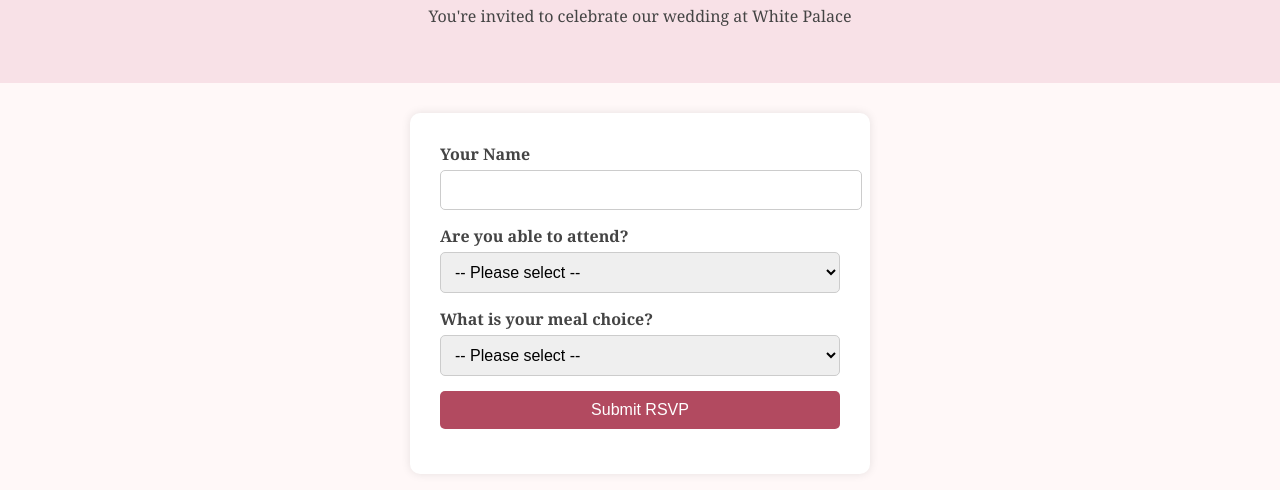
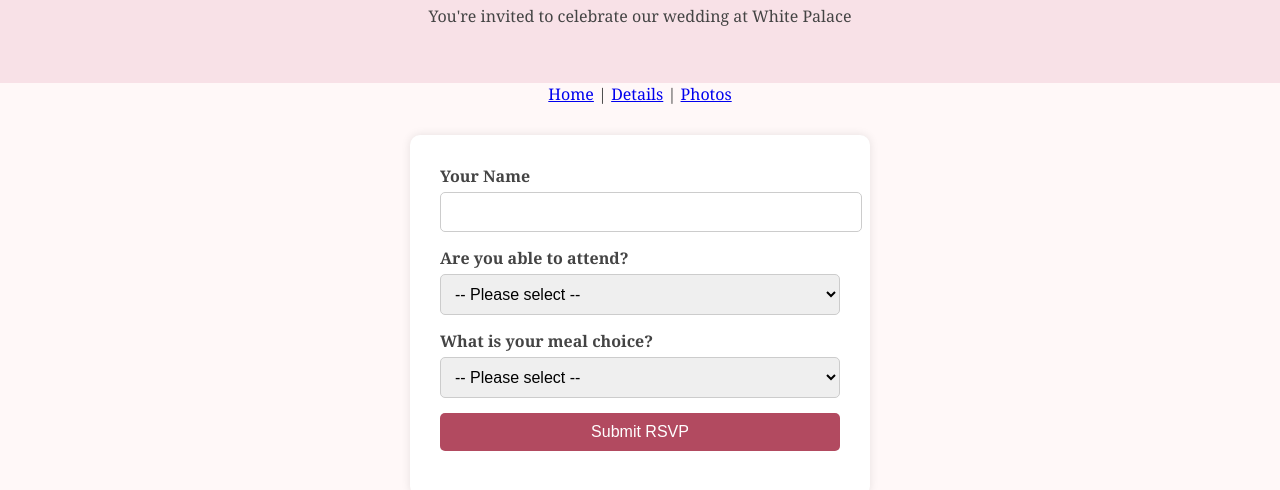
Before and after one commit to khoi2311/khoi-han-wedding, a plain HTML site: page index.html in a window 1280 px wide. Shown: the part 144-634 px from the top of the page. Drawn offline with Linux system fonts and the light colour scheme.

Commit message:
Update index.html
Add multiple menu

```diff
--- a/index.html
+++ b/index.html
@@ -65,6 +65,12 @@
     <p>You're invited to celebrate our wedding at White Palace</p>
   </header>
 
+  <nav>
+    <a href="index.html">Home</a> |
+    <a href="details.html">Details</a> |
+    <a href="photos.html">Photos</a>
+  </nav>
+
   <form id="rsvpForm">
     <label for="name">Your Name</label>
     <input type="text" id="name" name="name" required>
@@ -107,7 +113,7 @@
     };
 
     // ⚠️ Replace with your actual Google Apps Script Web App URL
-    const scriptURL = "YOUR_WEB_APP_URL_HERE";
+    const scriptURL = "https://script.google.com/macros/s/AKfycbyi6LiZKCSJqHzJsn42_HyKlOt3P3me5_MDFdaxTY42yZcHdTMDGI-I-xqoiwInikdA/exec";
 
     try {
       await fetch(scriptURL, {
```
